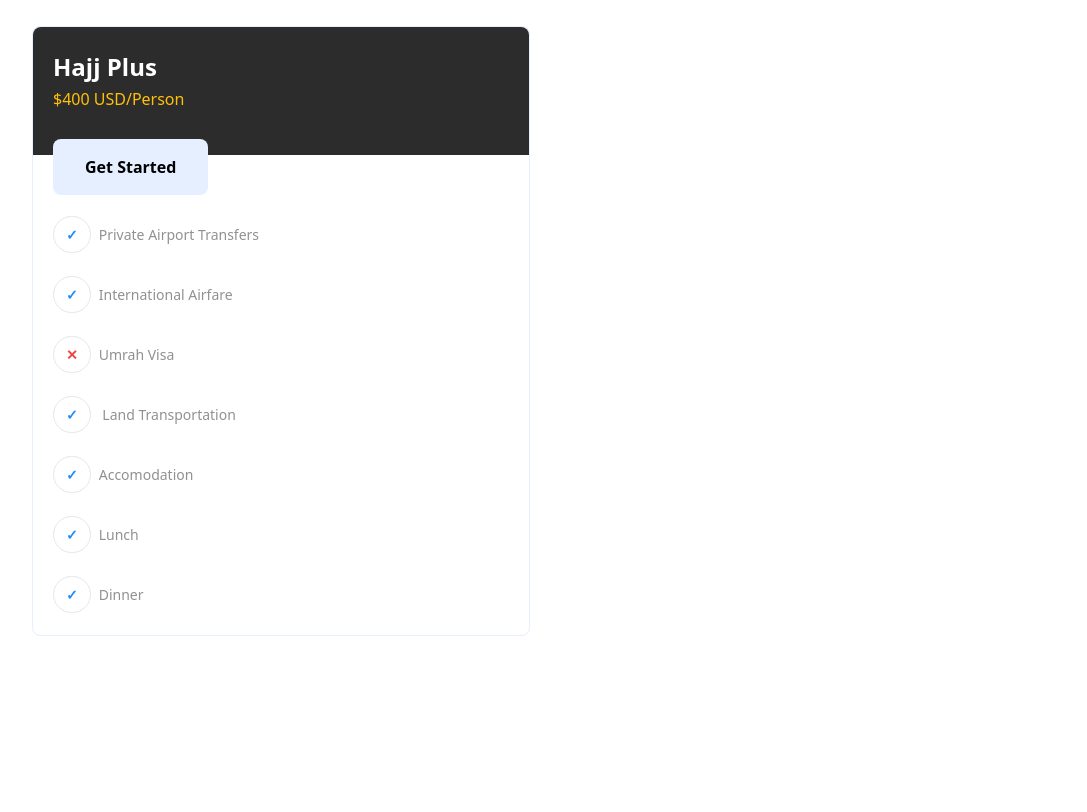
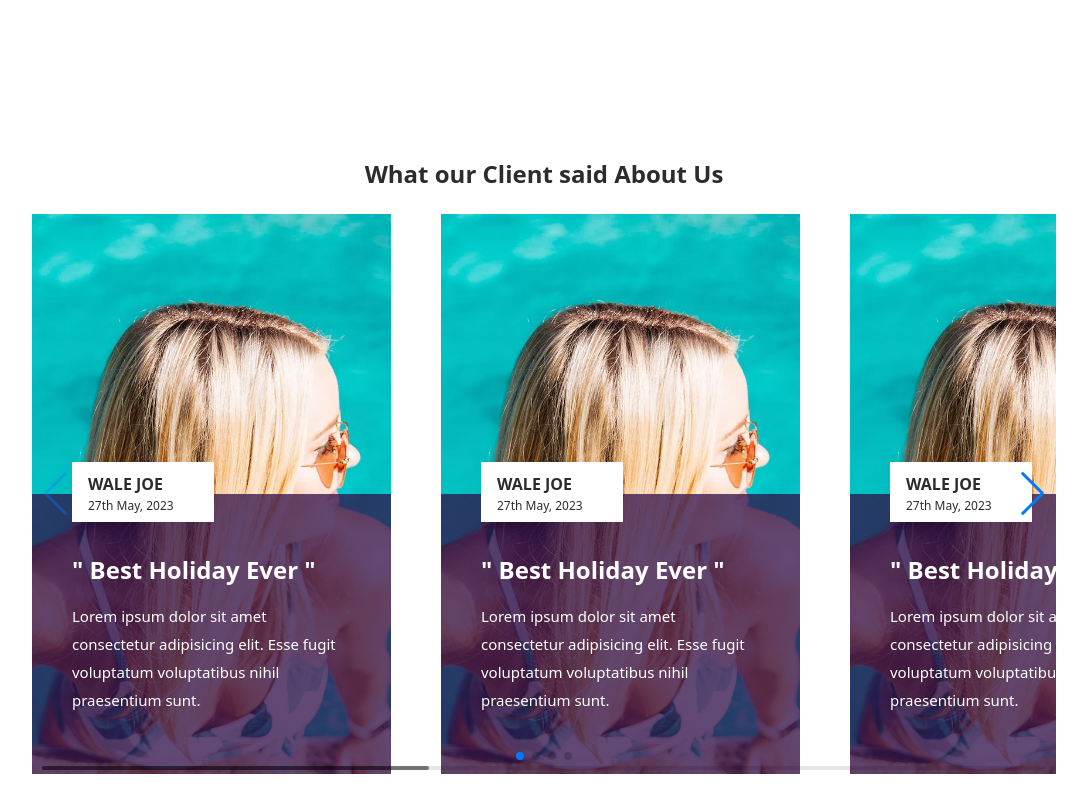
Before and after one commit to Yahckman1112/Itmaam-hajj, a React (Vite) app: page / in a window 1280 px wide. Shown: the part 3696-4508 px from the top of the page, without its empty margins (96-1183 px from the left). Before the commit the page ends 4440 px from the top, so only its background shows below. Built offline with nearby package versions, Linux system fonts and the light colour scheme.

Commit message:
customer comments

```diff
--- a/package.json
+++ b/package.json
@@ -17,7 +17,9 @@
     "react-icons": "^4.11.0",
     "react-router-dom": "^6.18.0",
     "react-slick": "^0.29.0",
-    "styled-components": "^6.1.1"
+    "sass": "^1.69.5",
+    "styled-components": "^6.1.1",
+    "swiper": "^11.0.4"
   },
   "devDependencies": {
     "@types/react": "^18.2.15",
--- a/src/index.css
+++ b/src/index.css
@@ -10,6 +10,20 @@
 
 }
 
+.swiper-container {
+  width: 480px;
+
+  @media screen and (max-width: 320px) {
+        width: 320px;
+    }
+  @media screen and (min-width: 640px) {
+        width: 640px;
+    }
+
+    @media screen and (min-width: 768px) {
+        width: 768px;
+    }
+  }
 /* :root {
   font-family: Inter, system-ui, Avenir, Helvetica, Arial, sans-serif;
   line-height: 1.5;
--- a/src/pages/home/about/About.tsx
+++ b/src/pages/home/about/About.tsx
@@ -105,7 +105,7 @@ function About() {
           Hajj And Umrah Packages
         </p>
 
-        <div className="md:grid md:grid-cols-2 grid-cols-3 gap-7 py-7  ">
+        <div className="md:grid md:grid-cols-2 lg:grid-cols-3 gap-7 py-7  ">
           {cardInfo.map((packages: any, i: number) => (
             <div
               className="border border-solid border-[#E5EFFF] mb-4 md:mb-0  rounded-lg"
--- /dev/null
+++ b/src/pages/home/clients/Clients.tsx
@@ -0,0 +1,97 @@
+import styles from "./client.module.scss";
+import { Swiper, SwiperSlide } from "swiper/react";
+import "swiper/css";
+import { Navigation, Pagination, Scrollbar, A11y } from "swiper/modules";
+
+import "swiper/css/navigation";
+import "swiper/css/pagination";
+import "swiper/css/scrollbar";
+import ClientsCard from "./ClientsCard";
+
+function Clients() {
+  const customerInfo = [
+    {
+      name: "Wale Joe",
+      date: "27th May, 2023",
+      remark: "Best Holiday Ever",
+      comment: ` Lorem ipsum dolor sit amet consectetur adipisicing elit. Esse
+            fugit voluptatum voluptatibus nihil praesentium sunt.`,
+    },
+    {
+      name: "Wale Joe",
+      date: "27th May, 2023",
+      remark: "Best Holiday Ever",
+      comment: ` Lorem ipsum dolor sit amet consectetur adipisicing elit. Esse
+            fugit voluptatum voluptatibus nihil praesentium sunt.`,
+    },
+    {
+      name: "Wale Joe",
+      date: "27th May, 2023",
+      remark: "Best Holiday Ever",
+      comment: ` Lorem ipsum dolor sit amet consectetur adipisicing elit. Esse
+            fugit voluptatum voluptatibus nihil praesentium sunt.`,
+    },
+    {
+      name: "Wale Joe",
+      date: "27th May, 2023",
+      remark: "Best Holiday Ever",
+      comment: ` Lorem ipsum dolor sit amet consectetur adipisicing elit. Esse
+            fugit voluptatum voluptatibus nihil praesentium sunt.`,
+    },
+    {
+      name: "Wale Joe",
+      date: "27th May, 2023",
+      remark: "Best Holiday Ever",
+      comment: ` Lorem ipsum dolor sit amet consectetur adipisicing elit. Esse
+            fugit voluptatum voluptatibus nihil praesentium sunt.`,
+    },
+  ];
+  return (
+    <div className="min-h-screen  px-5 md:px-16 lg:px-32 py-12  ">
+      <p className="text-2xl mb-5 text-center font-bold text-[#2d2c2c] leading-10">
+        {" "}
+        What our Client said About Us
+      </p>
+
+      <Swiper
+        breakpoints={{
+          320: {
+            width: 320,
+            slidesPerView: 1.05,
+            spaceBetween: 10,
+          },
+          640: {
+            width: 640,
+            slidesPerView: 1.05,
+            spaceBetween: 10,
+          },
+
+          768: {
+            width: 768,
+            slidesPerView: 2,
+            spaceBetween: 50,
+          },
+        }}
+        modules={[Navigation, Pagination, Scrollbar, A11y]}
+        spaceBetween={50}
+        slidesPerView={3}
+        navigation
+        pagination={{ clickable: true }}
+        scrollbar={{ draggable: true }}
+        onSlideChange={() => console.log("slide change")}
+        onSwiper={(swiper) => console.log(swiper)}
+        speed={3000}
+      >
+
+
+        {customerInfo.map((info: any, i: number) => (
+          <SwiperSlide>
+            <ClientsCard key={i} name={info.name} date={info.date} remark={info.remark} comment={info.comment} />
+          </SwiperSlide>
+        ))}
+      </Swiper>
+    </div>
+  );
+}
+
+export default Clients;
--- /dev/null
+++ b/src/pages/home/clients/ClientsCard.tsx
@@ -0,0 +1,38 @@
+import React from 'react'
+import styles from "./client.module.scss"
+
+interface ClientData{
+    name?:string
+    date?: string
+    remark?: string
+    comment?: string
+    key:number
+}
+
+function ClientsCard({name, date, remark, comment, key}:ClientData) {
+
+  return (
+    <div><div
+    className={`bg-red-400 h-[70vh] relative px-7 py-7 ${styles.card}`}
+  key={key}
+  >
+    <div className=" h-[50%] w-full  px-10 bg-[#31124bc1] justify absolute bottom-0 left-0 ">
+      <div className="bg-[#FFFFFF] py-2 px-4 pr-10 leading-7 text-[#2d2c2c] w-fit -mt-8 mb-8 ">
+        <p className=" font-bold uppercase font-sm">{name}</p>
+        <p className="text-xs">{date}</p>
+      </div>
+      <div className="text-white ">
+      <p className="text-2xl mb-4 font-semibold">
+        " {remark} "
+      </p>
+      <p className="text-[15px] leading-7">
+    {comment}
+      </p>
+
+      </div>
+    </div>
+  </div></div>
+  )
+}
+
+export default ClientsCard
--- /dev/null
+++ b/src/pages/home/clients/client.module.scss
@@ -0,0 +1,9 @@
+.card{
+    background-image:  url('../../../assets/test_1.jpg');
+    background-position: bottom;
+    background-size: cover;
+}
+// font-size: 20px;
+//     font-weight: 500;
+//     color: #FFFFFF;
+//     padding-left: 3px;
--- a/src/pages/home/index.tsx
+++ b/src/pages/home/index.tsx
@@ -2,6 +2,7 @@ import Banner from "./hero";
 import Offer from "./offer/Offer";
 import { TabTitle } from "./../../utils/titleFunction";
 import About from "./about/About";
+import Clients from "./clients/Clients";
 
 function Home() {
   TabTitle("Al-Itmaam | Home");
@@ -10,6 +11,7 @@ function Home() {
       <Banner />
       <Offer />
       <About />
+      < Clients/>
     </div>
   );
 }
```
Also changed, not shown: src/assets/test_1.jpg (added), 1 other file (tests, documents, lock files or other folders).
